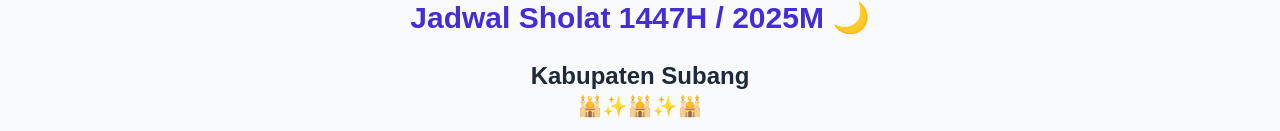
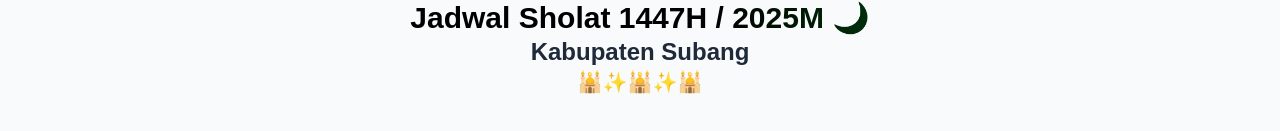
Before and after one commit to RelearnHappy/jadwal-sholaaat, a Next.js app: page / in a window 1280 px wide. Shown: the top 131 px of the page. Built offline with nearby package versions, Linux system fonts and the light colour scheme; no server answers.

Commit message:
Update page.tsx

```diff
--- a/app/page.tsx
+++ b/app/page.tsx
@@ -169,7 +169,7 @@ export default function Home() {
   return (
     <div className="flex flex-col min-h-screen bg-gray-50">
       <header className="mb-6 text-center">
-        <h1 className="text-3xl font-extrabold text-center mb-6 text-indigo-700">
+        <h1 className="text-3xl font-bold bg-gradient-to-l from-green-500 via-black to-black bg-clip-text text-transparent">
           Jadwal Sholat 1447H / 2025M 🌙
         </h1>
         <h2 className="text-2xl font-bold text-gray-800">Kabupaten Subang</h2>
```
